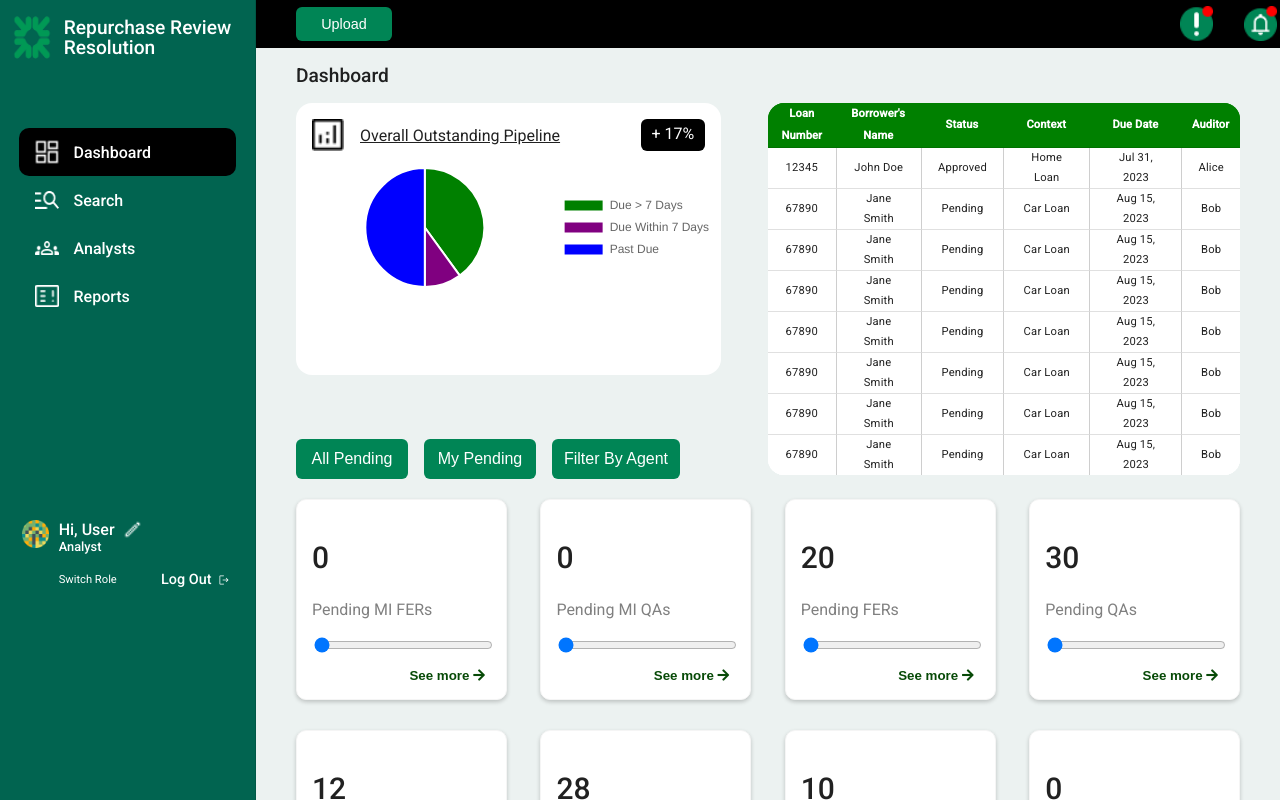
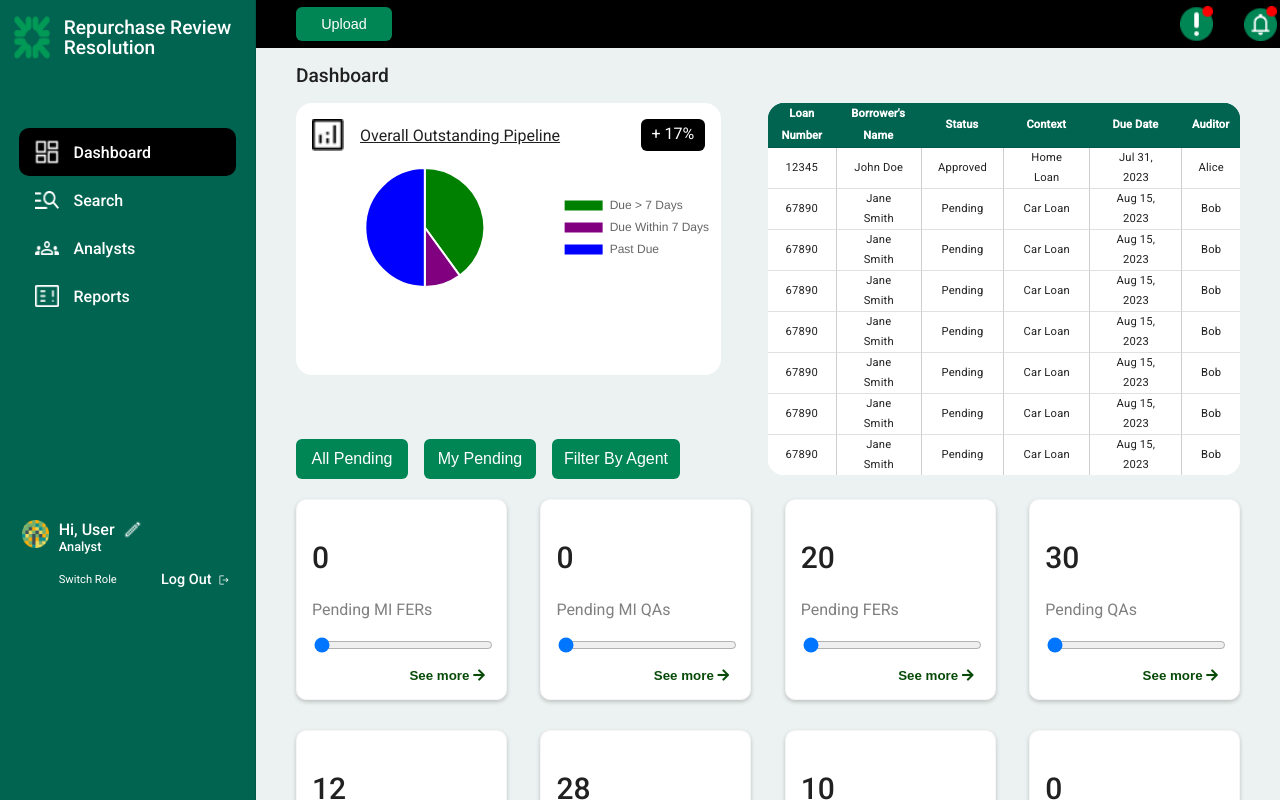
Before and after one commit to Taejun-bdiplus/mock-citizens-r3p, an Angular app: page /dashboard in a window 1280 px wide. Built offline with nearby package versions, Linux system fonts and the light colour scheme; what ng2-charts would draw is missing.

Commit message:
fix header color on recent view table

```diff
--- a/src/app/pages/main-layout/main-body/dashboard/recent-view-table/recent-view-table.component.css
+++ b/src/app/pages/main-layout/main-body/dashboard/recent-view-table/recent-view-table.component.css
@@ -10,19 +10,16 @@ th[mat-header-cell] {
     padding: 0;
     color: white;
 }
-
 td[mat-cell] {
     font-size: 0.7rem;
     text-align: center;
     border-left: 1px solid rgb(206, 206, 206);
 }
-
 tr[mat-header-row] {
   height: 2.2rem;
   color: white;
-  background-color: green;
+  background-color: #016450;
 }
-
 tr[mat-row] {
   height: 1.85rem;
 }
--- a/src/app/pages/main-layout/main-body/dashboard/recent-view-table/recent-view-table.component.html
+++ b/src/app/pages/main-layout/main-body/dashboard/recent-view-table/recent-view-table.component.html
@@ -38,4 +38,4 @@
 
     <tr mat-header-row *matHeaderRowDef="displayedColumns"></tr>
     <tr mat-row *matRowDef="let row; columns: displayedColumns;"></tr>
-  </table>
+</table>
```
